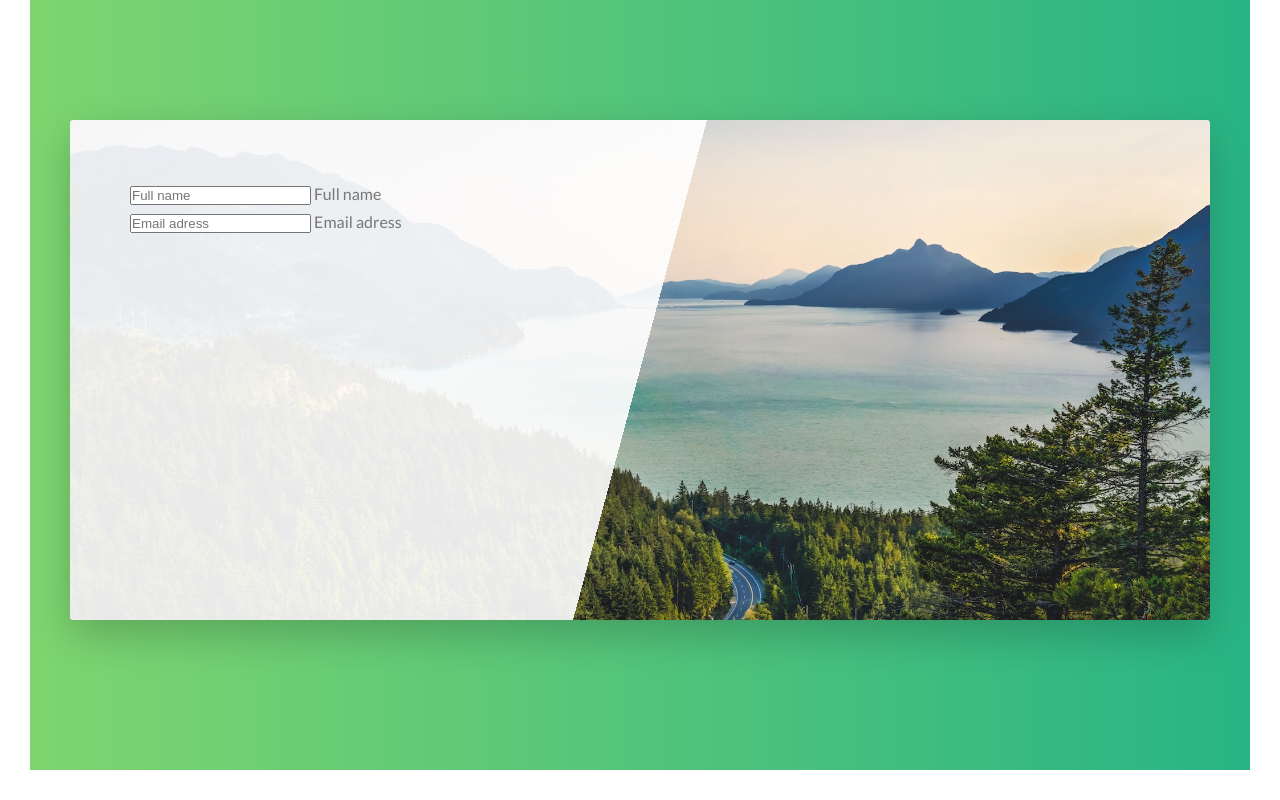
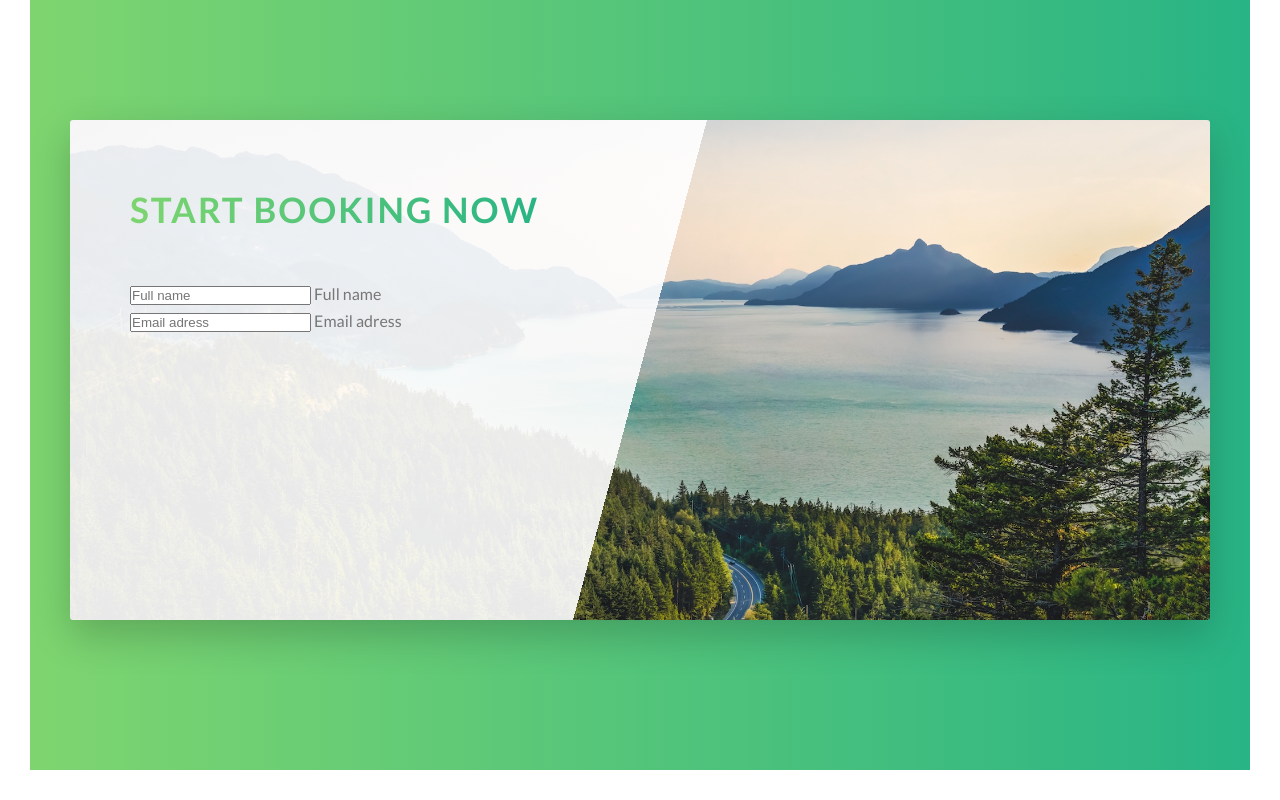
Before and after one commit to Hakan-Asmaoglu/Natours, a website: page index.html in a window 1280 px wide. Shown: the part 4499-5299 px from the top of the page. Drawn offline with Linux system fonts and the light colour scheme.

Commit message:
Form title

```diff
--- a/index.html
+++ b/index.html
@@ -322,6 +322,10 @@
         <div class="book">
           <div class="book__form">
             <form action="#" class="form">
+              <div class="u-margin-bottom-medium">
+                <h2 class="heading-secondary">Start booking now</h2>
+              </div>
+
               <div class="form__group">
                 <input
                   type="text"
```
